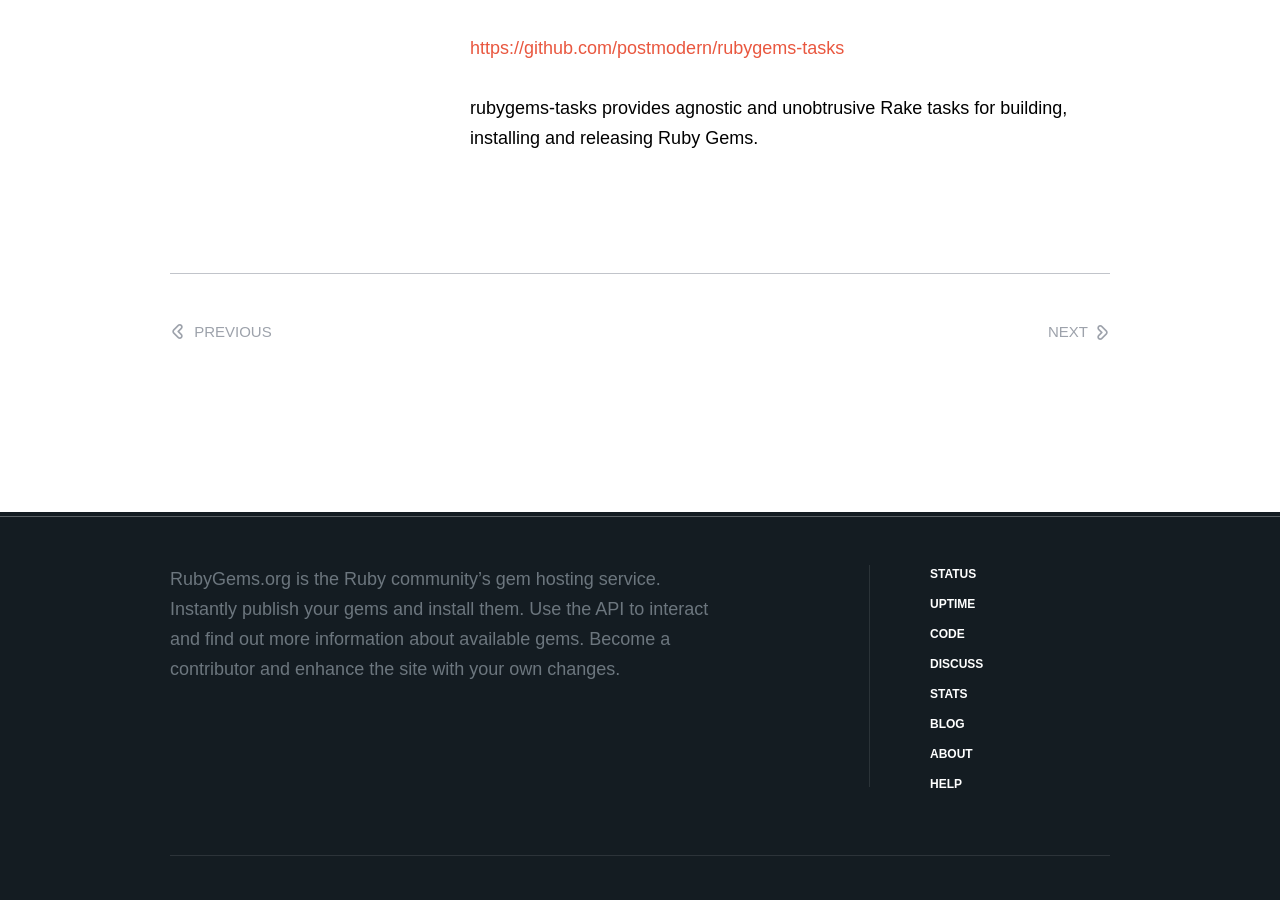
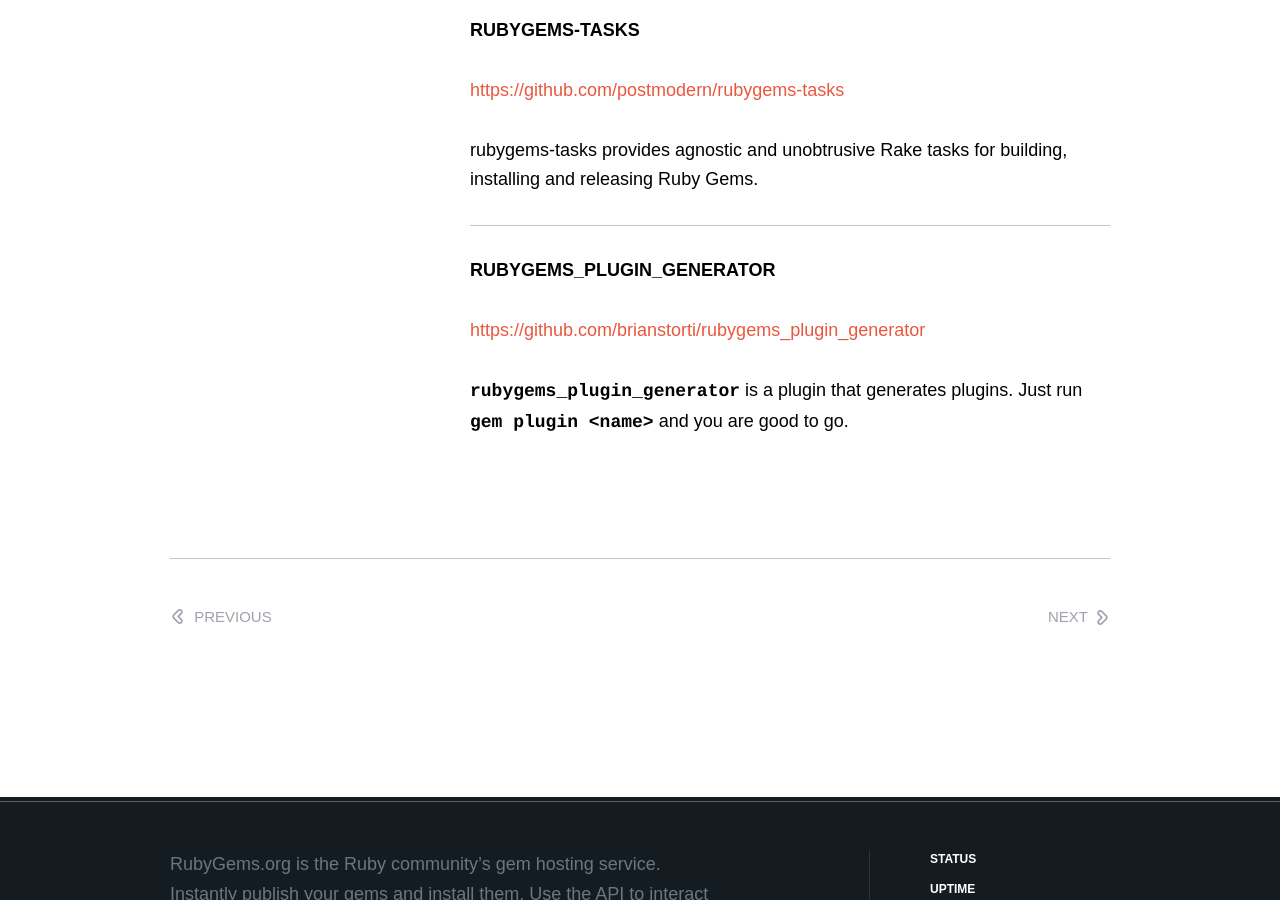
Before and after one commit to radar/guides, a Jekyll site: the page built from plugins.md, in a window 1280 px wide and 900 px high, scrolled down 7926 px. Built offline with Jekyll 4.4.1, drawn with Linux system fonts in a browser that asks for light colours; nearby versions of some CDN libraries; some of the changed text lies outside the part shown.

Commit message:
add rubygems_plugin_generator to the plugins list

```diff
--- a/plugins.md
+++ b/plugins.md
@@ -35,6 +35,7 @@ The following list of RubyGems plugins is probably not exhaustive. If you know o
 * [rubygems-sandbox](#rubygemssandbox)
 * [rubygems_snapshot](#rubygemssnapshot)
 * [rubygems-tasks](#rubygemstasks)
+* [rubygems_plugin_generator](#rubygemsplugingenerator)
 
 <a id="executablehooks"> </a>
 
@@ -257,3 +258,11 @@ Adds `gem snapshot` to create exports of all your current gems into a single fil
 [https://github.com/postmodern/rubygems-tasks](https://github.com/postmodern/rubygems-tasks#readme)
 
 rubygems-tasks provides agnostic and unobtrusive Rake tasks for building, installing and releasing Ruby Gems.
+
+<a id="rubygemsplugingenerator"> </a>
+
+## rubygems_plugin_generator
+
+[https://github.com/brianstorti/rubygems_plugin_generator](https://github.com/brianstorti/rubygems_plugin_generator)
+
+`rubygems_plugin_generator` is a plugin that generates plugins. Just run `gem plugin <name>` and you are good to go.
```
